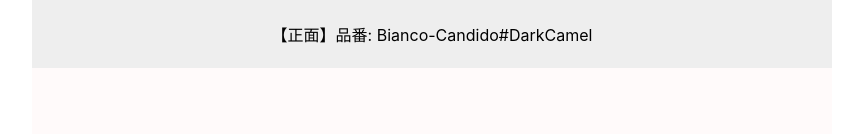
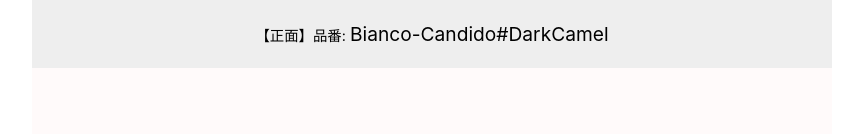
Before and after one commit to riotamoriya/anzzacolorvariation, a React (Create React App) app: page / in a window 1280 px wide. Shown: the top 134 px of the page, without its empty margins (208-1071 px from the left). Built offline with nearby package versions, Linux system fonts and the light colour scheme.

Commit message:
fixed the Bar styles: make letter bigger

```diff
--- a/src/components/ColorVariation/Bar/index.jsx
+++ b/src/components/ColorVariation/Bar/index.jsx
@@ -6,9 +6,13 @@
 const Bar = ({selectedAngleID, selectedBodyDim3, selectedHandleDim3}) => {
 
   return (
-      <div>
-        <span className="title">{`【${angles[selectedAngleID].MEMO}】品番: ${bodyColors[selectedBodyDim3[2]].NAME}#${handleColors[selectedHandleDim3[2]].NAME}`}</span>
-        <span ></span>
+      <div className="title">
+        <span className="angle">
+          {`【${angles[selectedAngleID].MEMO}】品番: `}
+        </span>
+        <span className="product-id">
+          {`${bodyColors[selectedBodyDim3[2]].NAME}#${handleColors[selectedHandleDim3[2]].NAME}`}
+        </span>
       </div>
 
   )
--- a/src/components/ColorVariation/Bar/style.scss
+++ b/src/components/ColorVariation/Bar/style.scss
@@ -5,6 +5,13 @@
   transform: translate(-50%, -50%); // 位置のオフセットを調整して完全に中央に
 
   text-align: center;  // テキストを水平方向に中央寄せ
-  font-size: 1rem;
   white-space: nowrap;
+
+  .angle{
+    font-size: 0.9rem;
+  }
+
+  .product-id{
+    font-size: 1.2rem;
+  }
 }
```
